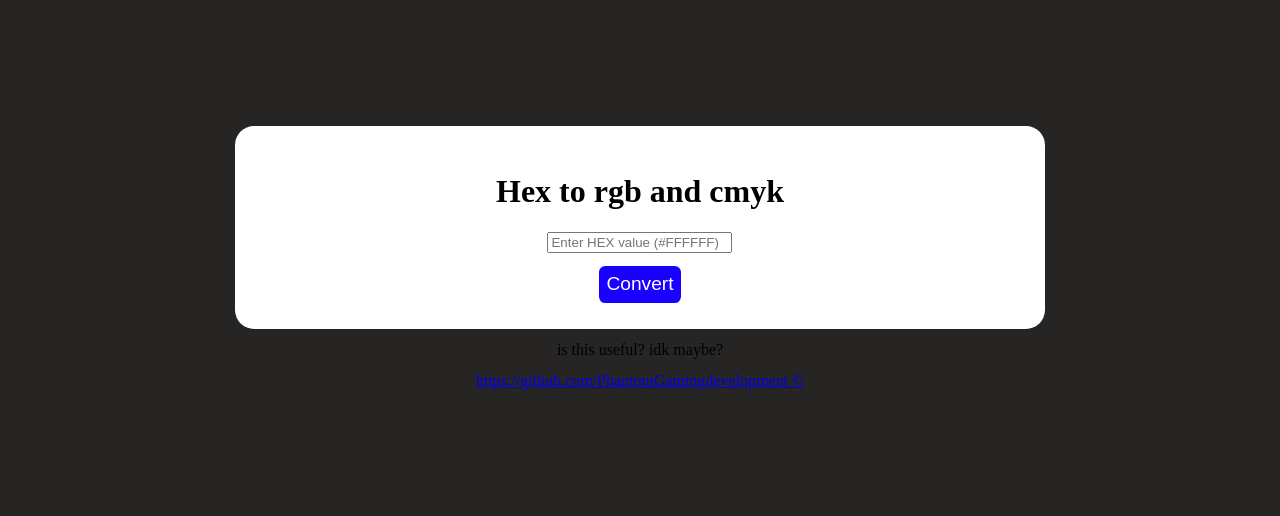
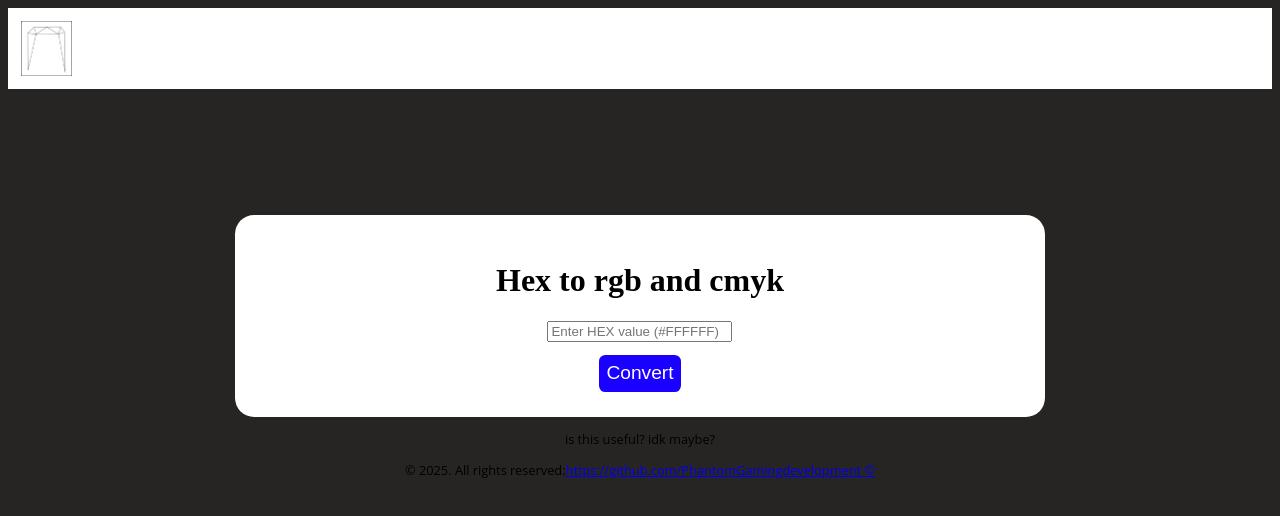
Before and after one commit to SanderNF/hextorgbandcmyk, a plain HTML site: page index.html in a window 1280 px wide. Drawn offline with Linux system fonts and the light colour scheme.

Commit message:
html and css changes

```diff
--- a/index.html
+++ b/index.html
@@ -4,10 +4,16 @@
   <meta charset="UTF-8">
   <meta name="viewport" content="width=device-width, initial-scale=1.0">
   <title>Hex to rgb and cmyk</title>
-  <link rel="stylesheet" href="style.css">
+<link rel="stylesheet" href="style.css">
 </head>
 
 <body>
+
+<div class="fapposlogo">
+  <img src="logo.png" alt="Fappos logo">
+  <p class="text1">NØDEL ENTERPRISES</p>
+  <p class="text2">HEX TO RGB AND CMYK</p>
+</div>
 
 <div class="container">
   <h1>Hex to rgb and cmyk</h1>
@@ -53,6 +59,6 @@
 </script>
 
 <div class="footer">is this useful? idk maybe?</div>
-<div class="footer"><a href="https://github.com/PhantomGamingdevelopment">https://github.com/PhantomGamingdevelopment ©</a></div>
+<div class="footer"><p class="footertext"></p>&copy; <script>document.write(new Date().getFullYear())</script>. All rights reserved: <a href="https://github.com/PhantomGamingdevelopment">https://github.com/PhantomGamingdevelopment ©</a></p></div>
 
 </html>
--- a/style.css
+++ b/style.css
@@ -1,5 +1,35 @@
 body{
 background-color: rgb(39, 36, 36);
+}
+
+img{
+    width: 4vw;
+    height: auto !important;
+}
+
+.fapposlogo{
+    display: flex;
+    justify-content: center;
+    align-items: center;
+    flex-direction: row;
+    background-color: white !important;
+    padding: 1vw;
+    justify-content: space-between;
+}
+
+.text1{
+    font-size: 1vw;
+    font-family: 'Open Sans';
+    font-weight: bold !important;
+    color: white;
+
+}
+
+.text2{
+    font-size: 1vw;
+    font-family: 'Open Sans';
+    font-weight: bold !important;
+    color: white;
 }
 
 .container{
@@ -14,7 +44,6 @@ background-color: rgb(39, 36, 36);
     background-color: rgb(255, 255, 255);
     border-radius: 1.5vw;
     padding: 2vw;
-
 }
 
 #convertBtn{
@@ -33,3 +62,9 @@ background-color: rgb(39, 36, 36);
     justify-content: center;
     margin-top: 1vw;
 }
+
+.footertext,.footer{
+    font-size: 1vw;
+    margin-top: 1vw;
+    font-family: "Open Sans";
+}
```
Also changed, not shown: logo.png (added).
